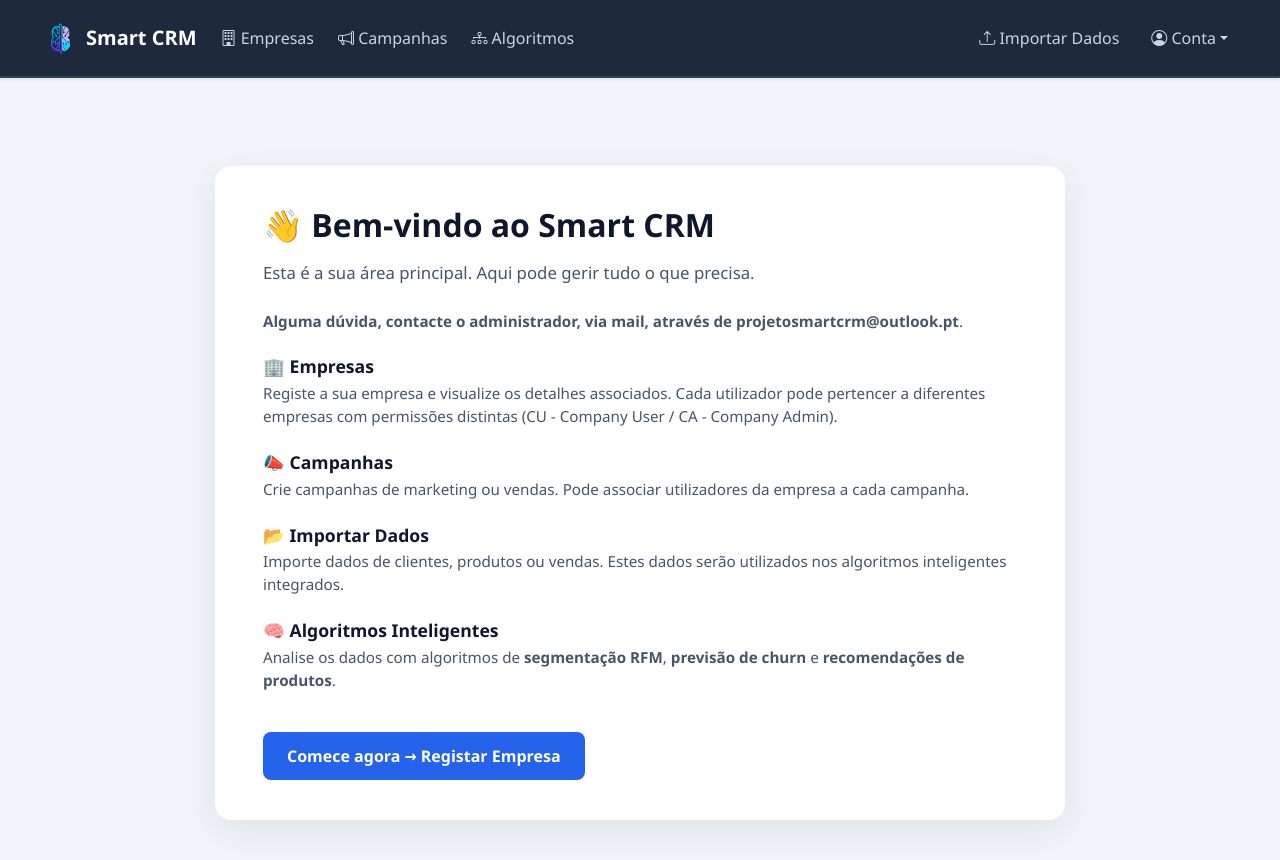
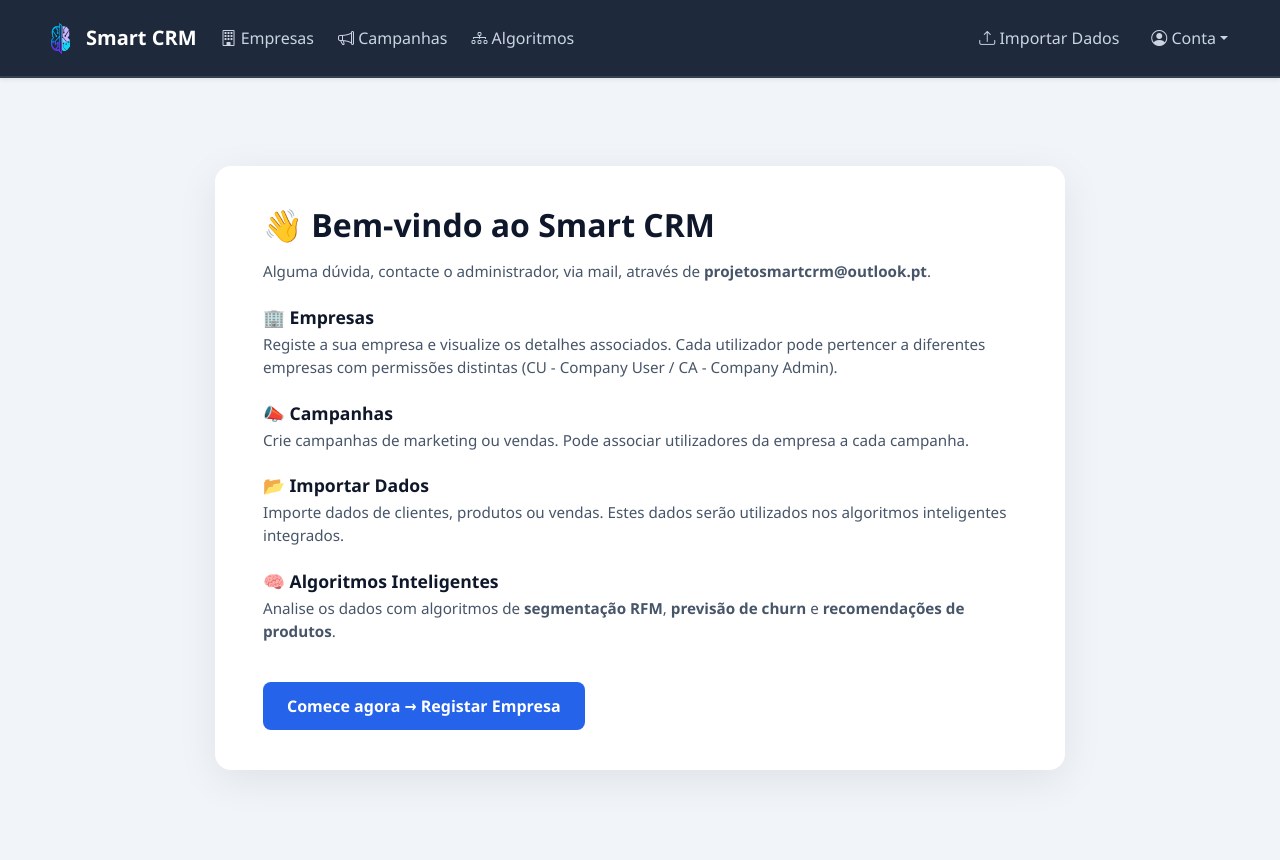
Before and after one commit to SimaoTroeira/SmartCRM, a Vue app in the folder frontend/: page /dashboard in a window 1280 px wide. Shown: the top 860 px of the page. Built offline with nearby package versions, Linux system fonts and the light colour scheme; no server answers; sample sign-in values are in the browser's storage.

Commit message:
dashboard

```diff
--- a/frontend/src/components/Dashboard.vue
+++ b/frontend/src/components/Dashboard.vue
@@ -2,11 +2,11 @@
   <div class="dashboard-wrapper animate">
     <div class="dashboard-card">
       <h2 class="mb-3">👋 Bem-vindo ao Smart CRM</h2>
-      <p class="lead">Esta é a sua área principal. Aqui pode gerir tudo o que precisa.</p>
+      <!-- <p class="lead">Esta é a sua área principal. Aqui pode gerir tudo o que precisa.</p> -->
 
       <div class="dashboard-section">
         <p>
-          <strong>Alguma dúvida, contacte o administrador, via mail, através de projetosmartcrm@outlook.pt</strong>.
+          Alguma dúvida, contacte o administrador, via mail, através de <strong>projetosmartcrm@outlook.pt</strong>.
         </p>
       </div>
 
```
